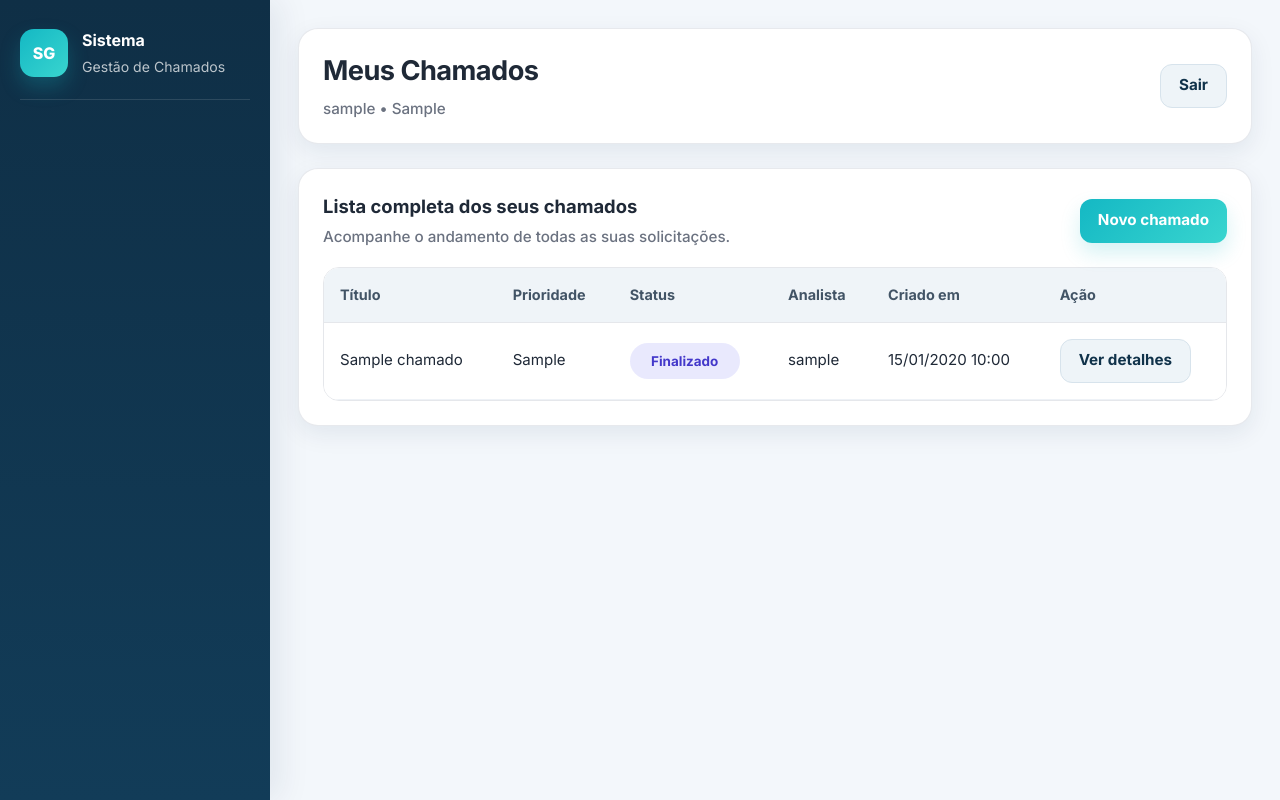
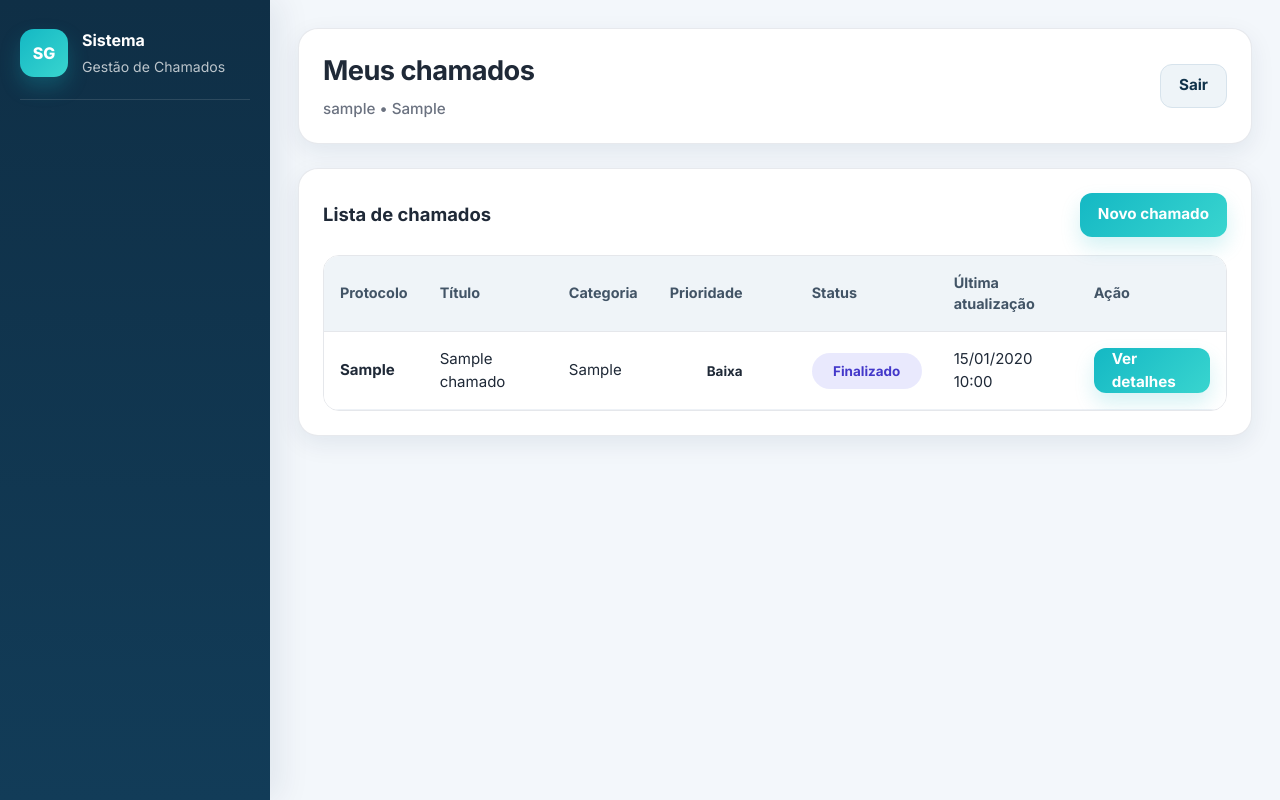
Before and after one commit to clawdyno0-png/sistema-chamados, a Flask app: template templates/meus_chamados.html in a window 1280 px wide. Run offline with Flask 3, Linux system fonts and the light colour scheme; the template is opened without the code that fills it: values that come from a table or form of the project are taken from there, others are empty; a user stored in the database is signed in; tables that the repository leaves empty hold one stand-in row (values such as "Sample post").

Commit message:
Update meus_chamados.html

```diff
--- a/templates/meus_chamados.html
+++ b/templates/meus_chamados.html
@@ -1,20 +1,18 @@
 {% extends "base.html" %}
 
 {% block title %}Meus Chamados{% endblock %}
-{% block page_title %}Meus Chamados{% endblock %}
+
+{% block page_title %}Meus chamados{% endblock %}
+{% block page_subtitle %}
+Acompanhe aqui todas as solicitações abertas por você.
+{% endblock %}
 
 {% block content %}
+<div class="content-section">
+  <div style="display: flex; justify-content: space-between; align-items: center; gap: 12px; flex-wrap: wrap; margin-bottom: 18px;">
+    <h2 style="margin-bottom: 0;">Lista de chamados</h2>
 
-  <div class="content-section">
-    <div style="display: flex; justify-content: space-between; align-items: center; gap: 16px; flex-wrap: wrap; margin-bottom: 18px;">
-      <div>
-        <h2 style="margin-bottom: 6px;">Lista completa dos seus chamados</h2>
-        <p class="page-subtitle" style="margin: 0;">
-          Acompanhe o andamento de todas as suas solicitações.
-        </p>
-      </div>
-
-      <a href="{{ url_for('novo_chamado') }}" class="btn">
+    <a class="btn" href="{{ url_for('novo_chamado') }}">
       Novo chamado
     </a>
   </div>
@@ -24,11 +22,12 @@
       <table>
         <thead>
           <tr>
+            <th>Protocolo</th>
             <th>Título</th>
+            <th>Categoria</th>
             <th>Prioridade</th>
             <th>Status</th>
-              <th>Analista</th>
-              <th>Criado em</th>
+            <th>Última atualização</th>
             <th>Ação</th>
           </tr>
         </thead>
@@ -36,31 +35,36 @@
         <tbody>
           {% for chamado in chamados %}
             <tr>
+              <td>
+                <strong>{{ chamado.protocolo or ('CH-' ~ chamado.id) }}</strong>
+              </td>
               <td>{{ chamado.titulo }}</td>
-                <td>{{ chamado.prioridade }}</td>
+              <td>{{ chamado.categoria }}</td>
+              <td>
+                {% if chamado.prioridade == "Alta" %}
+                  <span class="badge badge-prioridade-alta">Alta</span>
+                {% elif chamado.prioridade == "Média" %}
+                  <span class="badge badge-prioridade-media">Média</span>
+                {% else %}
+                  <span class="badge badge-prioridade-baixa">Baixa</span>
+                {% endif %}
+              </td>
               <td>
                 {% if chamado.status == "Aberto" %}
                   <span class="badge badge-novo">Aberto</span>
                 {% elif chamado.status == "Em atendimento" %}
                   <span class="badge badge-andamento">Em atendimento</span>
                 {% elif chamado.status == "Aguardando usuário" %}
-                    <span class="badge" style="background: rgba(245, 158, 11, 0.14); color: #b45309;">
-                      Aguardando usuário
-                    </span>
+                  <span class="badge badge-aguardando">Aguardando usuário</span>
                 {% else %}
                   <span class="badge badge-resolvido">Finalizado</span>
                 {% endif %}
               </td>
               <td>
-                  {% if chamado.analista %}
-                    {{ chamado.analista.username }}
-                  {% else %}
-                    <span class="empty-text">Não atribuído</span>
-                  {% endif %}
+                {{ chamado.data_atualizacao.strftime('%d/%m/%Y %H:%M') if chamado.data_atualizacao else '-' }}
               </td>
-                <td>{{ chamado.data_criacao.strftime('%d/%m/%Y %H:%M') }}</td>
               <td>
-                  <a href="{{ url_for('detalhe_chamado', id=chamado.id) }}" class="btn btn-secondary-header">
+                <a class="btn btn-success" href="{{ url_for('detalhe_chamado', id=chamado.id) }}">
                   Ver detalhes
                 </a>
               </td>
@@ -70,10 +74,7 @@
       </table>
     </div>
   {% else %}
-      <p class="empty-text">
-        Você ainda não abriu nenhum chamado.
-      </p>
+    <p class="empty-text">Você ainda não abriu nenhum chamado.</p>
   {% endif %}
 </div>
-
 {% endblock %}
```
Lines whose indentation alone changed are shown as unchanged.
